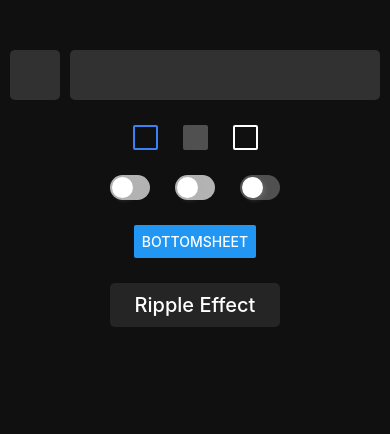
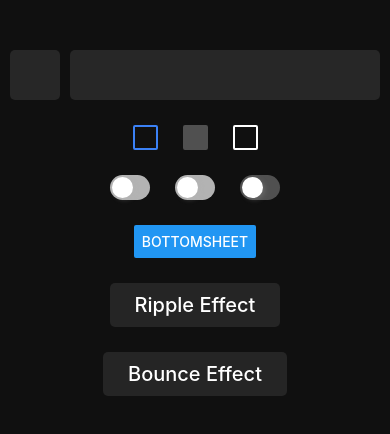
Before and after one commit to snskar125/odyssey-ui, a React Native app: screen / in a window 390 px wide. Shown: the top 434 px of the page. Built offline with nearby package versions, Linux system fonts and the light colour scheme.

Commit message:
Added Bounce Effect

```diff
--- a/App.js
+++ b/App.js
@@ -5,6 +5,7 @@ import Switches from "./src/Wrappers/Switches";
 import BottomSheetWrapper from "./src/Wrappers/BottomSheetWrapper";
 import SkeletonWrapper from "./src/Wrappers/SkeletonWrapper";
 import TouchableRippleWrapper from "./src/Wrappers/TouchableRippleWrapper";
+import TouchableScaleWrapper from "./src/Wrappers/TouchableScaleWrapper";
 
 export default function App() {
   return (
@@ -18,6 +19,7 @@ export default function App() {
       <Switches />
       <BottomSheetWrapper />
       <TouchableRippleWrapper />
+      <TouchableScaleWrapper />
     </ScrollView>
   );
 }
--- a/src/Components/TouchableRipple.tsx
+++ b/src/Components/TouchableRipple.tsx
@@ -1,4 +1,4 @@
-import { useCallback, useEffect, useRef, useState } from "react";
+import { memo, useCallback, useEffect, useRef, useState } from "react";
 import {
   Animated,
   Dimensions,
@@ -80,7 +80,8 @@ interface Props extends TouchableWithoutFeedbackProps {
   ripplePosition?: "foreground" | "background";
 }
 
-const TouchableRipple: React.FC<Props> = ({
+const TouchableRipple: React.FC<Props> = memo(
+  ({
     style,
     children,
     rippleColor = "#000",
@@ -145,7 +146,8 @@ const TouchableRipple: React.FC<Props> = ({
         </View>
       </TouchableWithoutFeedback>
     );
-};
+  }
+);
 
 const styles = StyleSheet.create({
   container: {
--- /dev/null
+++ b/src/Components/TouchableScale.tsx
@@ -0,0 +1,75 @@
+import { memo, useRef } from "react";
+import {
+  Animated,
+  GestureResponderEvent,
+  StyleSheet,
+  TouchableWithoutFeedback,
+  TouchableWithoutFeedbackProps,
+  ViewStyle,
+} from "react-native";
+
+const ANIMATION_BOUNCINESS = 25;
+
+interface Props extends TouchableWithoutFeedbackProps {
+  minScale?: number;
+  bounce?: boolean;
+  style?: ViewStyle;
+}
+
+const TouchableScale: React.FC<Props> = memo(
+  ({
+    minScale = 0.9,
+    bounce = true,
+    style,
+    children,
+    onPressIn = () => {},
+    onPressOut = () => {},
+    ...rest
+  }) => {
+    const scale = useRef(new Animated.Value(1)).current;
+
+    const handlePressIn = (e: GestureResponderEvent) => {
+      Animated.timing(scale, {
+        toValue: minScale,
+        duration: 100,
+        useNativeDriver: true,
+      }).start();
+      onPressIn(e);
+    };
+
+    const handlePressOut = (e: GestureResponderEvent) => {
+      if (bounce) {
+        Animated.spring(scale, {
+          toValue: 1,
+          bounciness: ANIMATION_BOUNCINESS,
+          useNativeDriver: true,
+        }).start();
+      } else {
+        Animated.timing(scale, {
+          toValue: 1,
+          duration: 100,
+          useNativeDriver: true,
+        }).start();
+      }
+      onPressOut(e);
+    };
+
+    return (
+      <TouchableWithoutFeedback
+        {...rest}
+        onPressIn={handlePressIn}
+        onPressOut={handlePressOut}
+      >
+        <Animated.View
+          style={StyleSheet.compose(style, {
+            transform: [{ scale }],
+          })}
+        >
+          {children}
+        </Animated.View>
+      </TouchableWithoutFeedback>
+    );
+  }
+);
+
+export default TouchableScale;
--- /dev/null
+++ b/src/Wrappers/TouchableScaleWrapper.tsx
@@ -0,0 +1,24 @@
+import { StyleSheet, Text } from "react-native";
+import TouchableScale from "../Components/TouchableScale";
+
+export default function TouchableScaleWrapper() {
+  return (
+    <TouchableScale style={styles.button}>
+      <Text style={styles.buttonText}>Bounce Effect</Text>
+    </TouchableScale>
+  );
+}
+
+const styles = StyleSheet.create({
+  button: {
+    paddingVertical: 10,
+    paddingHorizontal: 25,
+    backgroundColor: "#252525",
+    borderRadius: 5,
+  },
+  buttonText: {
+    color: "#FFF",
+    fontSize: 20,
+    fontWeight: "500",
+  },
+});
```
Lines whose indentation alone changed are shown as unchanged.
